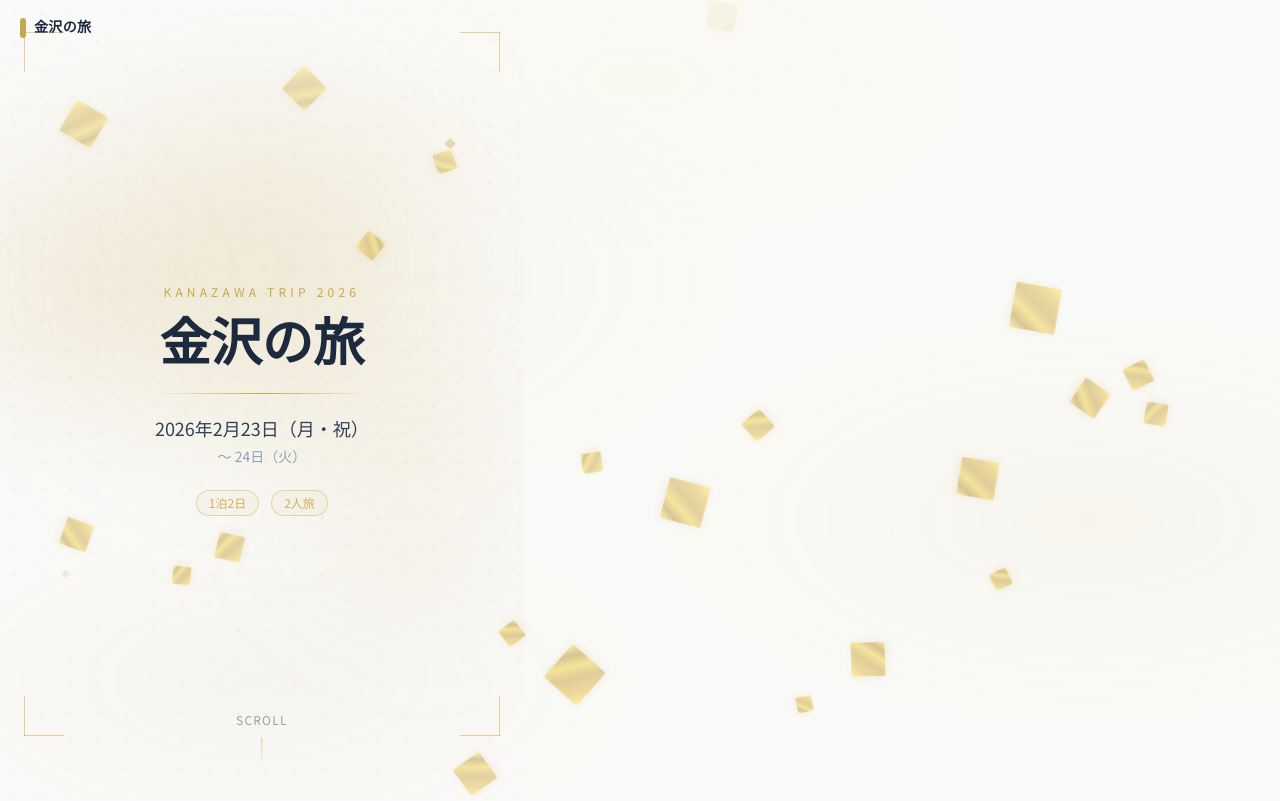
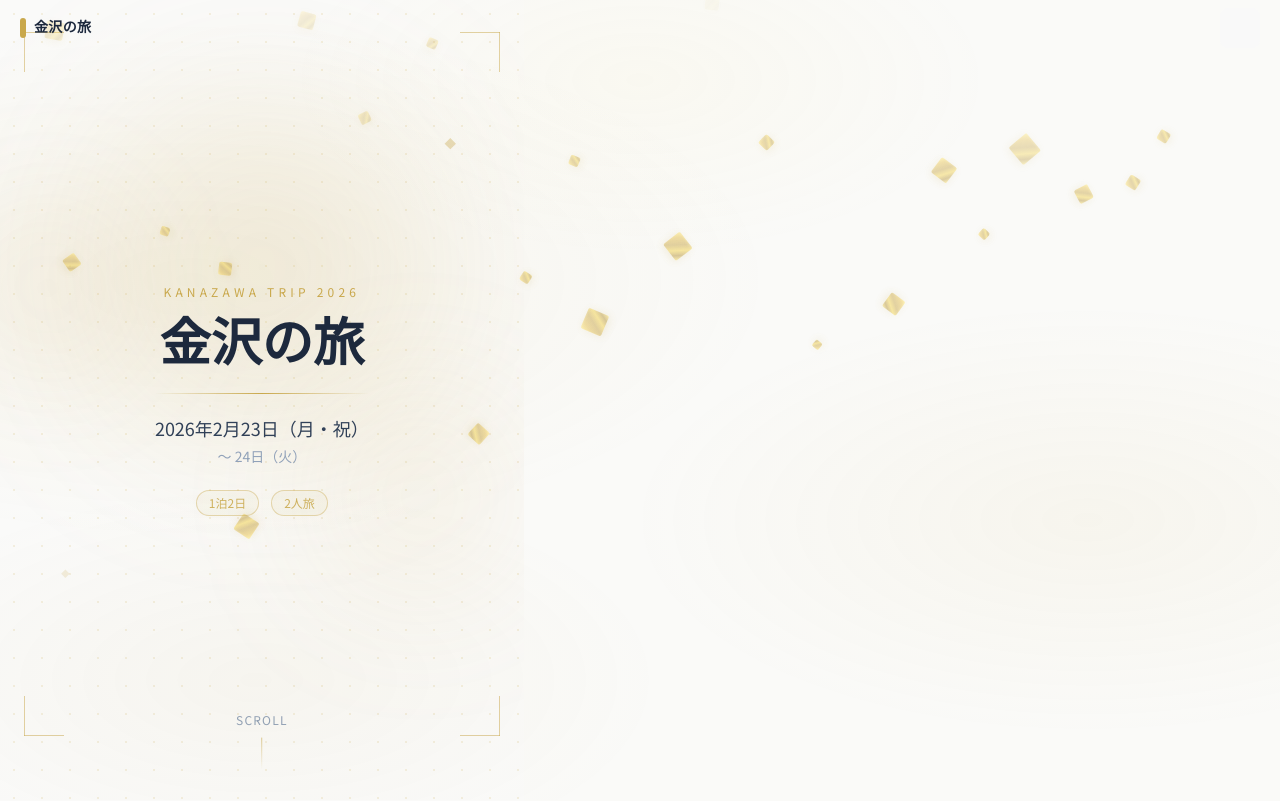
Before and after one commit to sig-code/trip-website-for-kanazawa, a React (Vite) app: page / in a window 1280 px wide. Shown: the top 801 px of the page. Built offline with nearby package versions, Linux system fonts and the light colour scheme.

Commit message:
📈 金箔サイズ半分・落下速度半分に調整

```diff
--- a/src/components/GoldFall.tsx
+++ b/src/components/GoldFall.tsx
@@ -7,29 +7,29 @@ import { motion, LazyMotion, domAnimation } from "framer-motion";
 //  3 = slow pendulum sway
 const SQUARES = [
   //  id   x       delay  dur   size  spin   fallStyle
-  { id: 0, x: "5%", delay: 0.0, dur: 11, s: 28, spin: 180, fs: 0 },
-  { id: 1, x: "12%", delay: 1.8, dur: 13, s: 18, spin: -270, fs: 1 },
-  { id: 2, x: "20%", delay: 0.5, dur: 9, s: 38, spin: 360, fs: 2 },
-  { id: 3, x: "28%", delay: 3.2, dur: 12, s: 22, spin: -180, fs: 0 },
-  { id: 4, x: "36%", delay: 0.9, dur: 10, s: 32, spin: 270, fs: 3 },
-  { id: 5, x: "44%", delay: 2.4, dur: 14, s: 20, spin: -360, fs: 1 },
-  { id: 6, x: "52%", delay: 0.3, dur: 11, s: 42, spin: 180, fs: 0 },
-  { id: 7, x: "60%", delay: 4.1, dur: 9, s: 24, spin: -270, fs: 2 },
-  { id: 8, x: "68%", delay: 1.3, dur: 12, s: 34, spin: 360, fs: 3 },
-  { id: 9, x: "76%", delay: 2.9, dur: 10, s: 18, spin: -180, fs: 1 },
-  { id: 10, x: "84%", delay: 0.7, dur: 13, s: 30, spin: 270, fs: 0 },
-  { id: 11, x: "91%", delay: 3.6, dur: 11, s: 22, spin: -360, fs: 2 },
-  { id: 12, x: "3%", delay: 5.0, dur: 12, s: 36, spin: 180, fs: 3 },
-  { id: 13, x: "17%", delay: 1.1, dur: 9, s: 26, spin: -270, fs: 0 },
-  { id: 14, x: "33%", delay: 4.5, dur: 14, s: 20, spin: 360, fs: 1 },
-  { id: 15, x: "47%", delay: 2.0, dur: 10, s: 44, spin: -180, fs: 2 },
-  { id: 16, x: "55%", delay: 6.2, dur: 11, s: 28, spin: 270, fs: 0 },
-  { id: 17, x: "63%", delay: 0.4, dur: 13, s: 16, spin: -360, fs: 3 },
-  { id: 18, x: "72%", delay: 3.8, dur: 9, s: 38, spin: 180, fs: 1 },
-  { id: 19, x: "88%", delay: 1.5, dur: 12, s: 24, spin: -270, fs: 0 },
-  { id: 20, x: "24%", delay: 5.5, dur: 10, s: 32, spin: 360, fs: 2 },
-  { id: 21, x: "40%", delay: 0.8, dur: 14, s: 20, spin: -180, fs: 3 },
-  { id: 22, x: "79%", delay: 2.6, dur: 11, s: 46, spin: 270, fs: 0 },
+  { id: 0, x: "5%", delay: 0.0, dur: 22, s: 14, spin: 180, fs: 0 },
+  { id: 1, x: "12%", delay: 1.8, dur: 26, s: 9, spin: -270, fs: 1 },
+  { id: 2, x: "20%", delay: 0.5, dur: 18, s: 19, spin: 360, fs: 2 },
+  { id: 3, x: "28%", delay: 3.2, dur: 24, s: 11, spin: -180, fs: 0 },
+  { id: 4, x: "36%", delay: 0.9, dur: 20, s: 16, spin: 270, fs: 3 },
+  { id: 5, x: "44%", delay: 2.4, dur: 28, s: 10, spin: -360, fs: 1 },
+  { id: 6, x: "52%", delay: 0.3, dur: 22, s: 21, spin: 180, fs: 0 },
+  { id: 7, x: "60%", delay: 4.1, dur: 18, s: 12, spin: -270, fs: 2 },
+  { id: 8, x: "68%", delay: 1.3, dur: 24, s: 17, spin: 360, fs: 3 },
+  { id: 9, x: "76%", delay: 2.9, dur: 20, s: 9, spin: -180, fs: 1 },
+  { id: 10, x: "84%", delay: 0.7, dur: 26, s: 15, spin: 270, fs: 0 },
+  { id: 11, x: "91%", delay: 3.6, dur: 22, s: 11, spin: -360, fs: 2 },
+  { id: 12, x: "3%", delay: 5.0, dur: 24, s: 18, spin: 180, fs: 3 },
+  { id: 13, x: "17%", delay: 1.1, dur: 18, s: 13, spin: -270, fs: 0 },
+  { id: 14, x: "33%", delay: 4.5, dur: 28, s: 10, spin: 360, fs: 1 },
+  { id: 15, x: "47%", delay: 2.0, dur: 20, s: 22, spin: -180, fs: 2 },
+  { id: 16, x: "55%", delay: 6.2, dur: 22, s: 14, spin: 270, fs: 0 },
+  { id: 17, x: "63%", delay: 0.4, dur: 26, s: 8, spin: -360, fs: 3 },
+  { id: 18, x: "72%", delay: 3.8, dur: 18, s: 19, spin: 180, fs: 1 },
+  { id: 19, x: "88%", delay: 1.5, dur: 24, s: 12, spin: -270, fs: 0 },
+  { id: 20, x: "24%", delay: 5.5, dur: 20, s: 16, spin: 360, fs: 2 },
+  { id: 21, x: "40%", delay: 0.8, dur: 28, s: 10, spin: -180, fs: 3 },
+  { id: 22, x: "79%", delay: 2.6, dur: 22, s: 23, spin: 270, fs: 0 },
 ];
 
 // X keyframes per fall style
```
